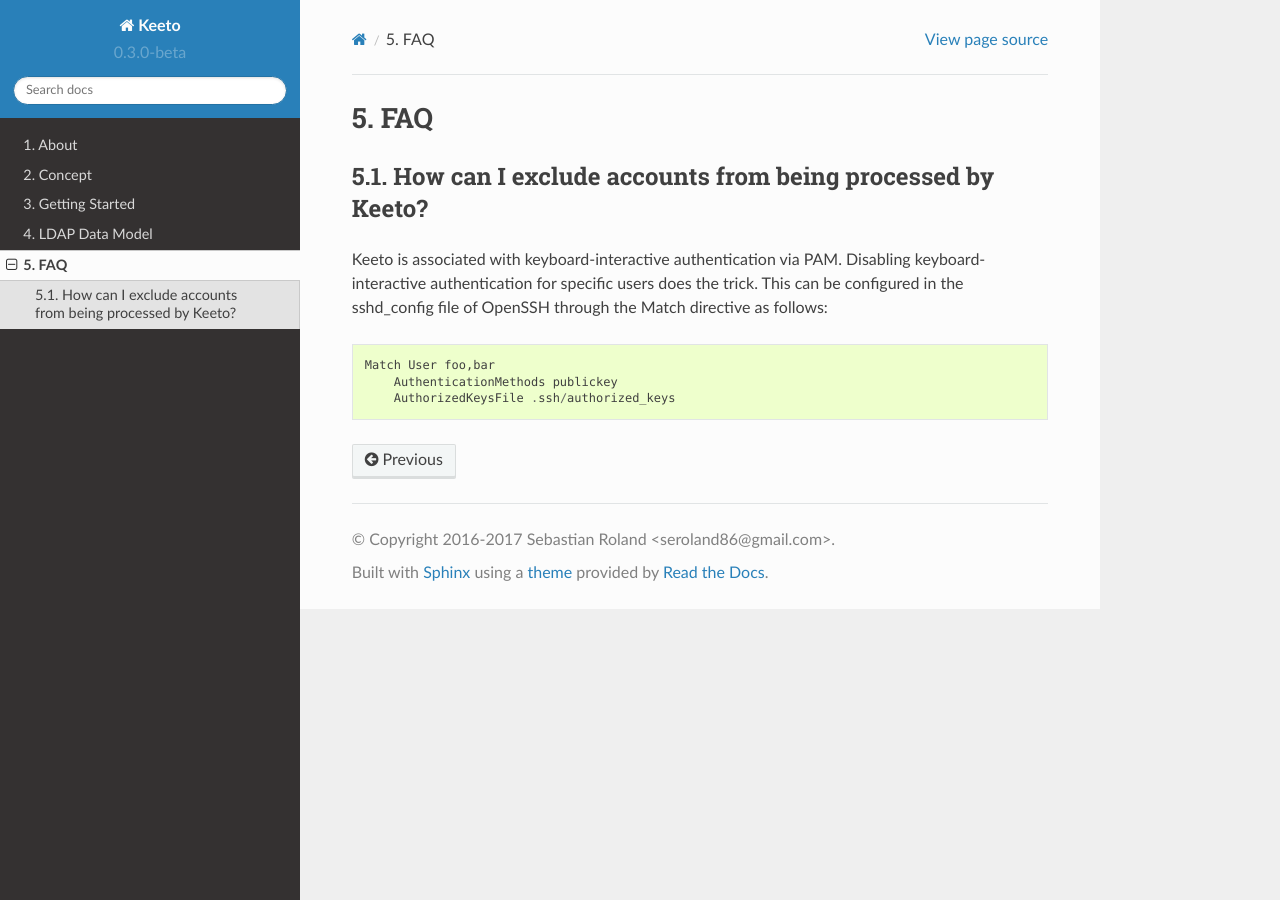
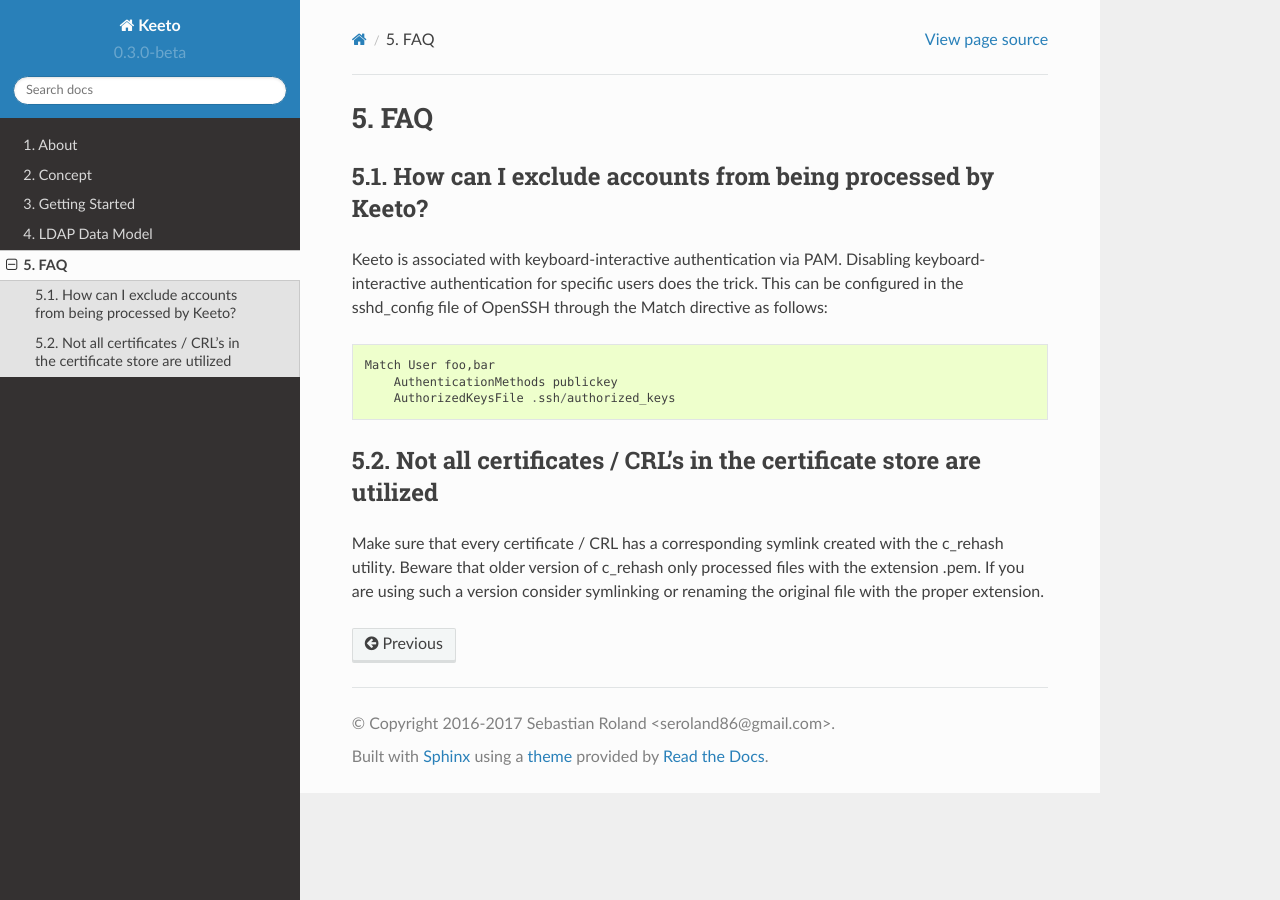
Before and after one commit to flix-/keeto-doc, a Sphinx documentation site: the page built from source/faq.rst, in a window 1280 px wide. Built offline with Sphinx 7.4.7 and the Read the Docs theme 2.0.0, drawn with Linux system fonts in a browser that asks for light colours.

Commit message:
add faq entry

```diff
--- a/source/conf.py
+++ b/source/conf.py
@@ -135,7 +135,7 @@ html_theme_path = [sphinx_rtd_theme.get_html_theme_path()]
 # The name for this set of Sphinx documents.
 # "<project> v<release> documentation" by default.
 #
-# html_title = 'Keeto v0.2.0-beta'
+# html_title = ''
 
 # A shorter title for the navigation bar.  Default is the same as html_title.
 #
--- a/source/faq.rst
+++ b/source/faq.rst
@@ -12,3 +12,13 @@ through the Match directive as follows::
     Match User foo,bar
         AuthenticationMethods publickey
         AuthorizedKeysFile .ssh/authorized_keys
+
+
+Not all certificates / CRL's in the certificate store are utilized
+------------------------------------------------------------------
+
+Make sure that every certificate / CRL has a corresponding symlink
+created with the c_rehash utility. Beware that older version of c_rehash
+only processed files with the extension .pem. If you are using such a
+version consider symlinking or renaming the original file with the proper
+extension.
```
